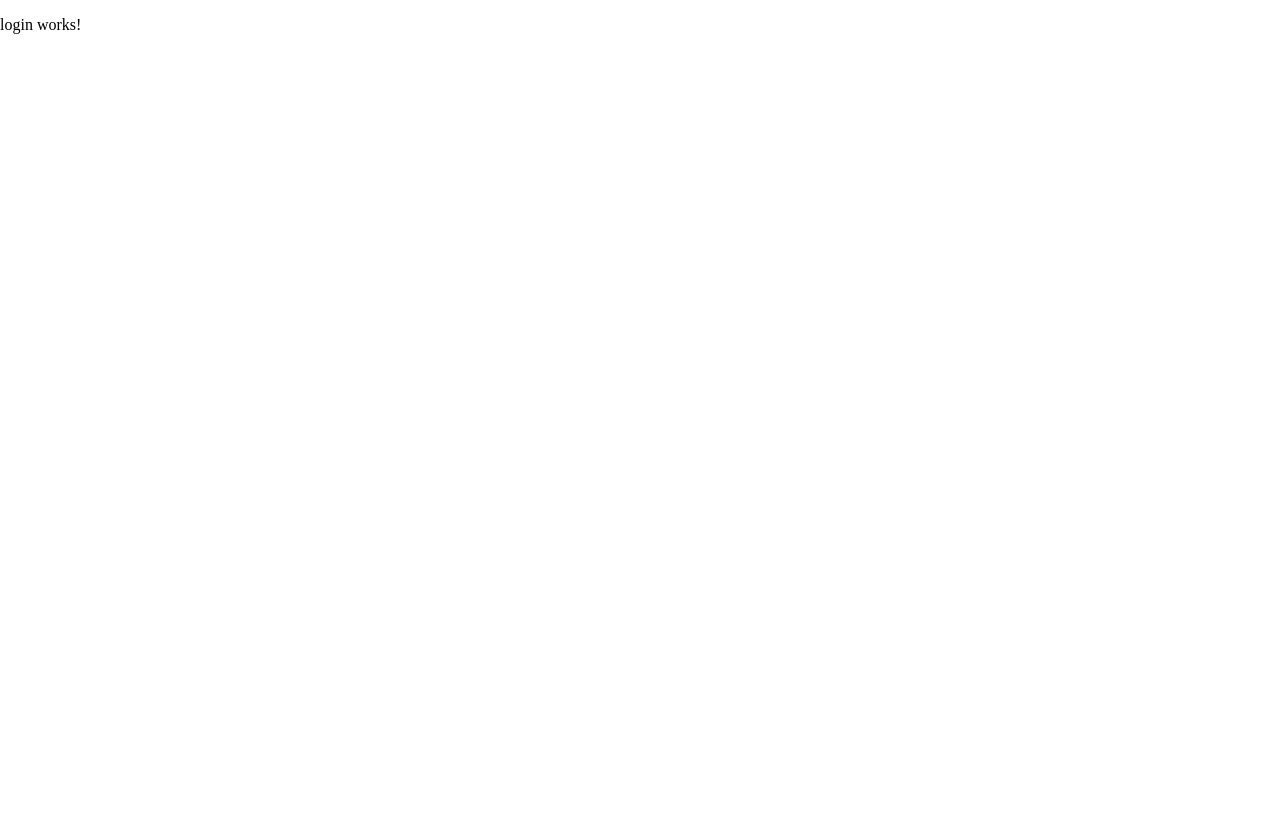
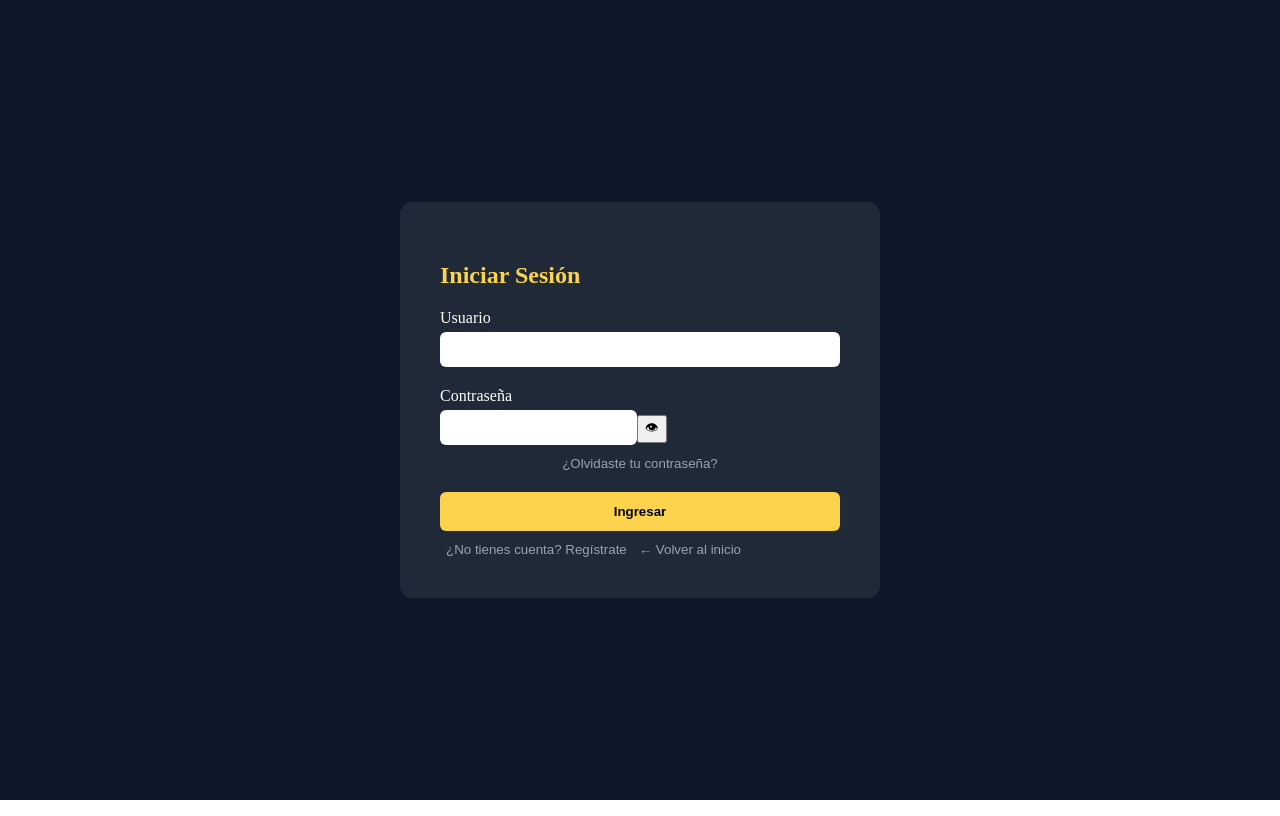
Before and after one commit to Sxnty-19/InnT_Angular, an Angular app: page /login in a window 1280 px wide. Built offline with nearby package versions, Linux system fonts and the light colour scheme.

Commit message:
Add Login

```diff
--- a/src/app/pages/login/login.css
+++ b/src/app/pages/login/login.css
@@ -0,0 +1,73 @@
+.form-section {
+  min-height: 100vh;
+  background: #0f172a;
+  display: flex;
+  justify-content: center;
+  align-items: center;
+  color: white;
+}
+
+.form-card {
+  background: #1f2937;
+  padding: 40px;
+  border-radius: 12px;
+  width: 100%;
+  max-width: 400px;
+}
+
+h1 {
+  color: #fcd34d;
+  margin-bottom: 20px;
+}
+
+.form-group {
+  margin-bottom: 20px;
+  display: flex;
+  flex-direction: column;
+}
+
+input {
+  padding: 10px;
+  border-radius: 6px;
+  border: none;
+  margin-top: 5px;
+}
+
+.btn-login {
+  width: 100%;
+  padding: 12px;
+  background: #fcd34d;
+  border: none;
+  border-radius: 6px;
+  font-weight: bold;
+  cursor: pointer;
+}
+
+.inline-error {
+  color: #ef4444;
+  margin-bottom: 15px;
+}
+
+.link-btn {
+  background: none;
+  border: none;
+  color: #9ca3af;
+  cursor: pointer;
+  margin-top: 10px;
+}
+
+.message-modal {
+  position: fixed;
+  top: 20px;
+  right: 20px;
+}
+
+.message-content {
+  background: #ef4444;
+  padding: 12px 20px;
+  border-radius: 6px;
+}
+
+.message-content.success {
+  background: #10b981;
+}
--- a/src/app/pages/login/login.html
+++ b/src/app/pages/login/login.html
@@ -1 +1,76 @@
-<p>login works!</p>
+<section class="form-section">
+
+  <div class="form-card">
+
+    <h1>Iniciar Sesión</h1>
+
+    <p *ngIf="inlineError" class="inline-error">
+      {{ inlineError }}
+    </p>
+
+    <form (ngSubmit)="login()" #loginForm="ngForm">
+
+      <div class="form-group">
+        <label>Usuario</label>
+        <input
+          type="text"
+          name="username"
+          [(ngModel)]="username"
+          required
+          [disabled]="isLoading">
+      </div>
+
+      <div class="form-group">
+        <label>Contraseña</label>
+
+        <div class="password-wrapper">
+          <input
+            [type]="passwordVisible ? 'text' : 'password'"
+            name="password"
+            [(ngModel)]="password"
+            required
+            [disabled]="isLoading">
+
+          <button
+            type="button"
+            (click)="togglePasswordVisibility()">
+            👁
+          </button>
+        </div>
+
+        <button
+          type="button"
+          class="link-btn"
+          (click)="recuperarPassword()">
+          ¿Olvidaste tu contraseña?
+        </button>
+      </div>
+
+      <button
+        type="submit"
+        class="btn-login"
+        [disabled]="isLoading">
+        {{ isLoading ? 'Cargando...' : 'Ingresar' }}
+      </button>
+
+      <div class="links">
+        <button type="button" (click)="irRegistro()" class="link-btn">
+          ¿No tienes cuenta? Regístrate
+        </button>
+
+        <button type="button" (click)="volverInicio()" class="link-btn">
+          ← Volver al inicio
+        </button>
+      </div>
+
+    </form>
+
+  </div>
+
+  <div *ngIf="showMessage" class="message-modal">
+    <div class="message-content" [class.success]="isSuccess">
+      {{ message }}
+    </div>
+  </div>
+
+</section>
--- a/src/app/pages/login/login.ts
+++ b/src/app/pages/login/login.ts
@@ -1,11 +1,47 @@
+import { CommonModule } from '@angular/common';
 import { Component } from '@angular/core';
+import { FormsModule } from '@angular/forms';
+import { Router, RouterModule } from '@angular/router';
 
 @Component({
   selector: 'app-login',
-  imports: [],
+  imports: [CommonModule, FormsModule, RouterModule],
   templateUrl: './login.html',
   styleUrl: './login.css',
 })
 export class Login {
+  username: string = '';
+  password: string = '';
+  inlineError: string = '';
 
+  isLoading: boolean = false;
+  passwordVisible: boolean = false;
+
+  message: string = '';
+  isSuccess: boolean = false;
+  showMessage: boolean = false;
+
+  constructor(private router: Router) { }
+
+  togglePasswordVisibility() {
+    this.passwordVisible = !this.passwordVisible;
+  }
+
+  async login() {
+
+  }
+
+  irRegistro() {
+    this.router.navigate(['/register']);
+  }
+
+  volverInicio() {
+    this.router.navigate(['/']);
+  }
+
+  recuperarPassword() {
+    this.message = 'Función en desarrollo';
+    this.isSuccess = false;
+    this.showMessage = true;
+  }
 }
```
